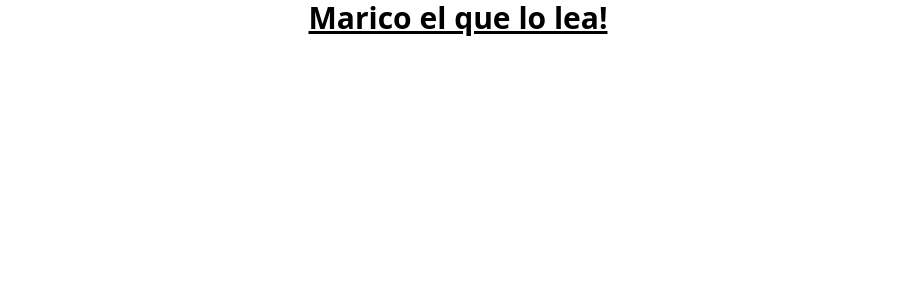
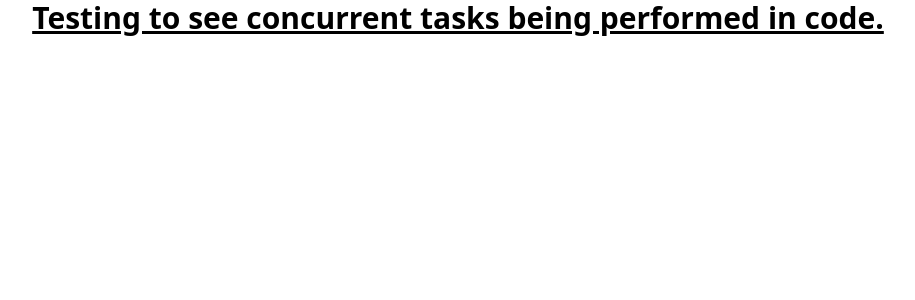
Before and after one commit to ArkSoftwareStudio/SeamFlow, a React (Create React App) app: page / in a window 1280 px wide. Shown: the top 300 px of the page, without its empty margins (182-1097 px from the left). Built offline with nearby package versions, Linux system fonts and the light colour scheme.

Commit message:
Commit Test

```diff
--- a/src/App.js
+++ b/src/App.js
@@ -4,7 +4,7 @@ function App() {
   return (
     <div className="App">
       <h1 className="text-3xl font-bold underline">
-        Marico el que lo lea!
+        Testing to see concurrent tasks being performed in code.
       </h1>
     </div>
   );
```
